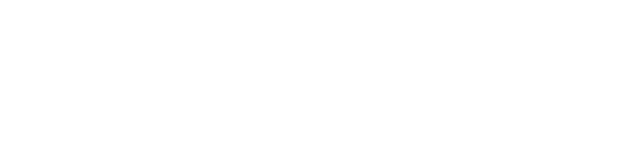
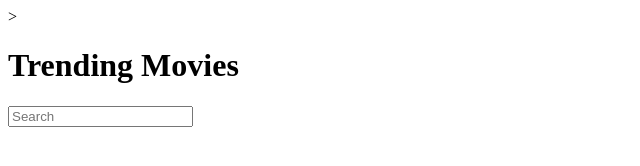
Before and after one commit to Pratik-Jadhav7/Movie_App, a plain HTML site: page index.html in a window 1280 px wide. Shown: the whole page, without its empty margins (0-640 px from the left). Drawn offline with Linux system fonts and the light colour scheme.

Commit message:
Update index.html

```diff
--- a/index.html
+++ b/index.html
@@ -7,3 +7,18 @@
         <link rel="stylesheet" href="style.css" />
         <script src="script.js" defer></script>
     </head>
+    <body>
+        <header>
+            ><h1>Trending Movies</h1>
+            <form id="form">
+                <input
+                    type="text"
+                    id="search"
+                    placeholder="Search"
+                    class="search"
+                />
+            </form>
+        </header>
+        <main id="main"></main>
+    </body>
+</html>
```
